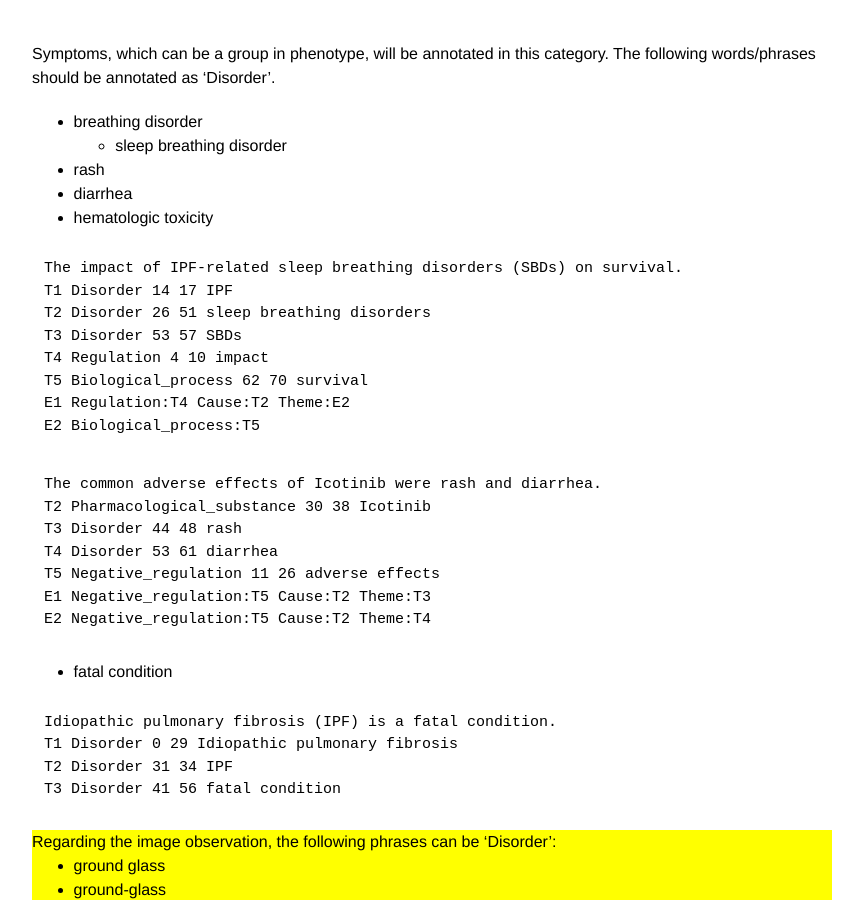
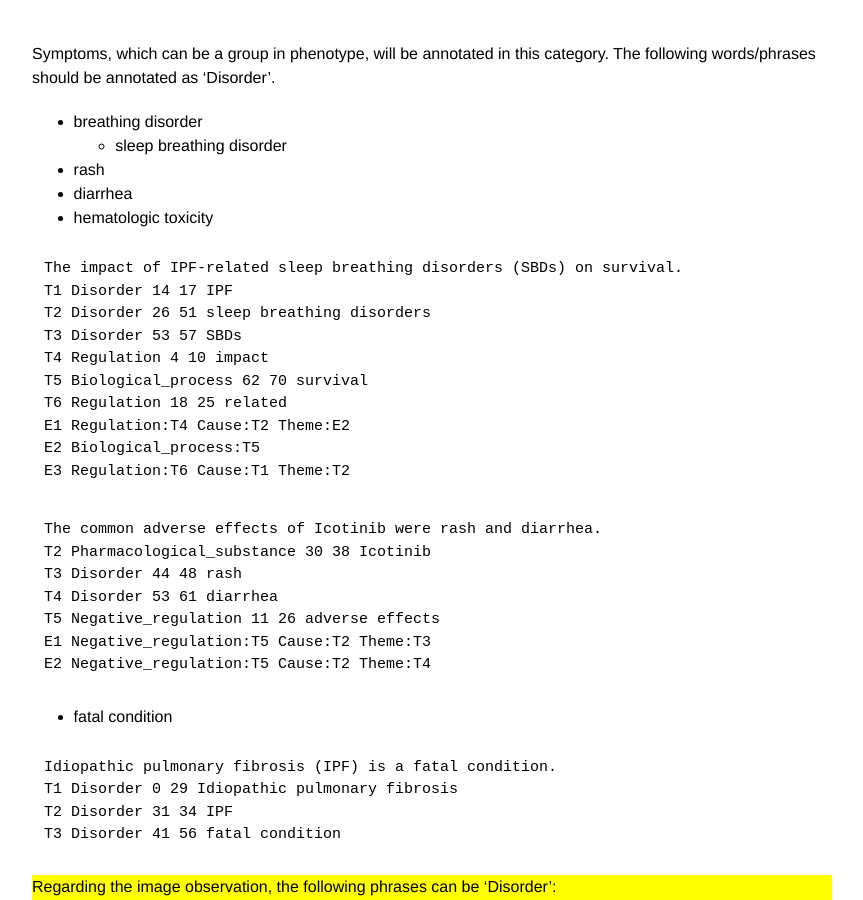
Before and after one commit to ezcatdb/molbiol_lung_corpus-guidelines, a Jekyll site: the page built from _entity/Disorder.md, in a window 1280 px wide and 900 px high, scrolled down 1502 px. Shown: the whole window, without its empty margins (208-1071 px from the left). Built offline with Jekyll 4.4.1, drawn with Linux system fonts in a browser that asks for light colours.

Commit message:
corrected sample sentences in _entity/Disorder.md

```diff
--- a/_entity/Disorder.md
+++ b/_entity/Disorder.md
@@ -134,8 +134,10 @@ T2 Disorder 26 51 sleep breathing disorders
 T3 Disorder 53 57 SBDs
 T4 Regulation 4 10 impact
 T5 Biological_process 62 70 survival
+T6 Regulation 18 25 related
 E1 Regulation:T4 Cause:T2 Theme:E2
 E2 Biological_process:T5
+E3 Regulation:T6 Cause:T1 Theme:T2
 ~~~
 ~~~ ann
 The common adverse effects of Icotinib were rash and diarrhea.
```
